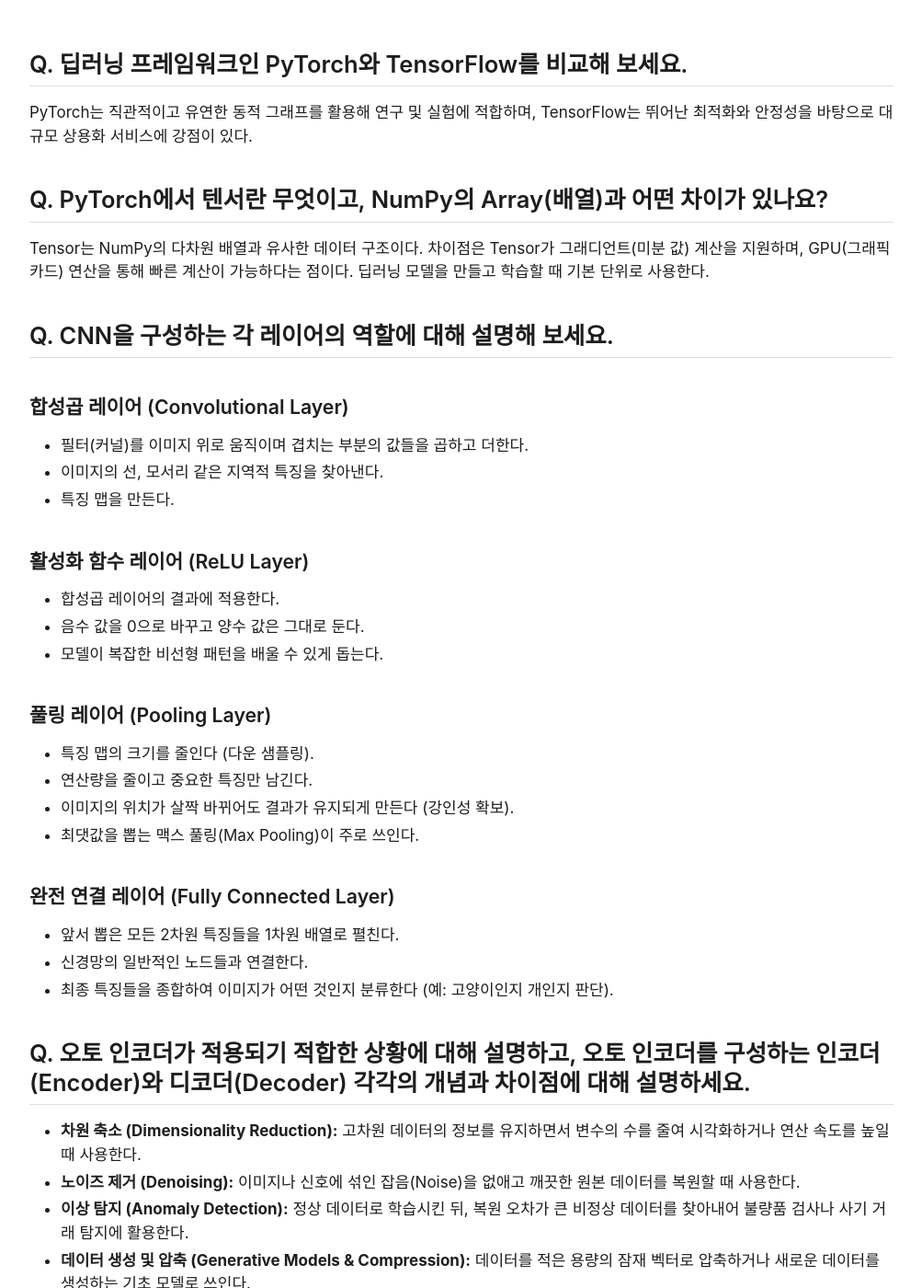
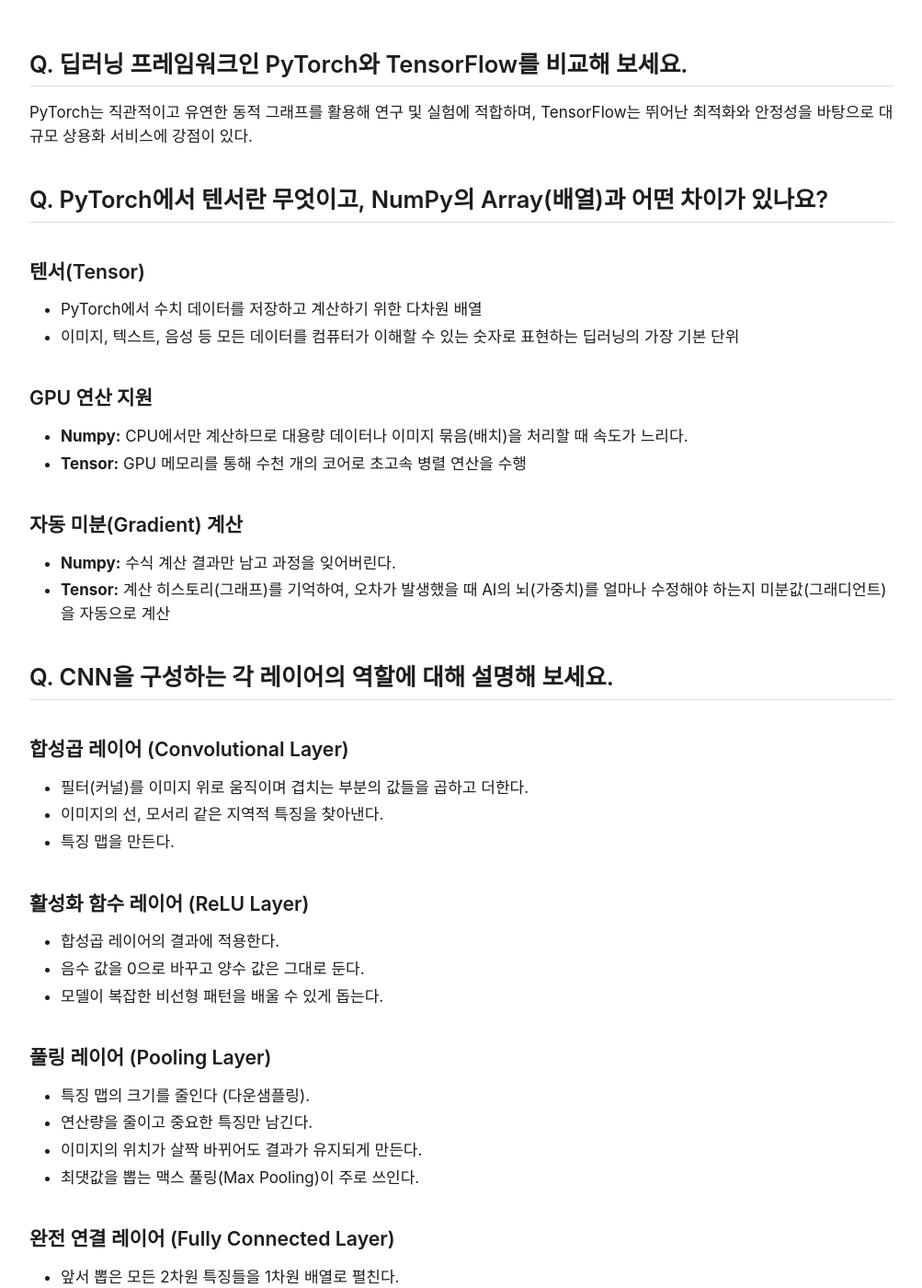
Before and after one commit to swchoigit/swchoigit.github.io, a Jekyll site: the page built from _posts/bootcamp/2026-08-03-1.md, in a window 1280 px wide and 1400 px high, scrolled down 231 px. Shown: the whole window at 92% size, without its empty margins (138-1141 px from the left). Built offline with Jekyll 4.4.1, drawn with Linux system fonts in a browser that asks for light colours; comment, search, counter and statistics services are not loaded.

Commit message:
Add and update posts

```diff
--- a/_posts/bootcamp/2026-08-03-1.md
+++ b/_posts/bootcamp/2026-08-03-1.md
@@ -9,7 +9,17 @@
 PyTorch는 직관적이고 유연한 동적 그래프를 활용해 연구 및 실험에 적합하며, TensorFlow는 뛰어난 최적화와 안정성을 바탕으로 대규모 상용화 서비스에 강점이 있다.
 
 ## Q. PyTorch에서 텐서란 무엇이고, NumPy의 Array(배열)과 어떤 차이가 있나요?
-Tensor는 NumPy의 다차원 배열과 유사한 데이터 구조이다. 차이점은 Tensor가 그래디언트(미분 값) 계산을 지원하며, GPU(그래픽 카드) 연산을 통해 빠른 계산이 가능하다는 점이다. 딥러닝 모델을 만들고 학습할 때 기본 단위로 사용한다.
+### 텐서(Tensor)
+* PyTorch에서 수치 데이터를 저장하고 계산하기 위한 다차원 배열
+* 이미지, 텍스트, 음성 등 모든 데이터를 컴퓨터가 이해할 수 있는 숫자로 표현하는 딥러닝의 가장 기본 단위
+
+### GPU 연산 지원
+* **Numpy:** CPU에서만 계산하므로 대용량 데이터나 이미지 묶음(배치)을 처리할 때 속도가 느리다.
+* **Tensor:** GPU 메모리를 통해 수천 개의 코어로 초고속 병렬 연산을 수행
+
+### 자동 미분(Gradient) 계산
+* **Numpy:** 수식 계산 결과만 남고 과정을 잊어버린다.
+* **Tensor:** 계산 히스토리(그래프)를 기억하여, 오차가 발생했을 때 AI의 뇌(가중치)를 얼마나 수정해야 하는지 미분값(그래디언트)을 자동으로 계산
 
 ## Q. CNN을 구성하는 각 레이어의 역할에 대해 설명해 보세요.
 ### 합성곱 레이어 (Convolutional Layer)
@@ -23,9 +33,9 @@
 * 모델이 복잡한 비선형 패턴을 배울 수 있게 돕는다.
 
 ### 풀링 레이어 (Pooling Layer)
-* 특징 맵의 크기를 줄인다 (다운 샘플링).
+* 특징 맵의 크기를 줄인다 (다운샘플링).
 * 연산량을 줄이고 중요한 특징만 남긴다.
-* 이미지의 위치가 살짝 바뀌어도 결과가 유지되게 만든다 (강인성 확보).
+* 이미지의 위치가 살짝 바뀌어도 결과가 유지되게 만든다.
 * 최댓값을 뽑는 맥스 풀링(Max Pooling)이 주로 쓰인다.
 
 ### 완전 연결 레이어 (Fully Connected Layer)
```
Also changed, not shown: _posts/bootcamp/2026-08-10-1.md (added, +12 -0 lines), _posts/java/2026-08-06-1.md (+1 -1 lines), _posts/python/basics/2026-07-07-2.md (+12 -2 lines), _posts/python/basics/2026-07-08-1.md (+17 -2 lines), _posts/python/basics/2026-07-28-1.md (+10 -5 lines), _posts/python/basics/2026-08-12-1.md (added, +27 -0 lines).
